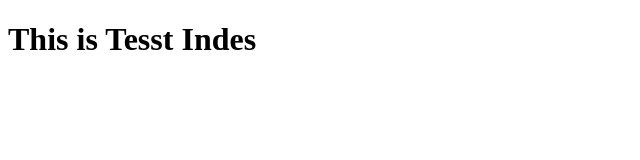
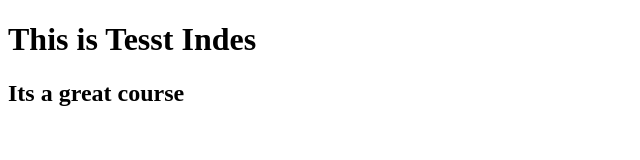
Before and after one commit to NaseerSoomro/Coursera-Web-Ropo, a plain HTML site: page site/index.html in a window 1280 px wide. Shown: the whole page, without its empty margins (0-640 px from the left). Drawn offline with Linux system fonts and the light colour scheme.

Commit message:
HTML file is modified.

```diff
--- a/site/index.html
+++ b/site/index.html
@@ -5,5 +5,6 @@
 </head>
 <body>
 	<h1>This is Tesst Indes</h1>
+	<h2>Its a great course</h2>
 </body>
 </html>
```
